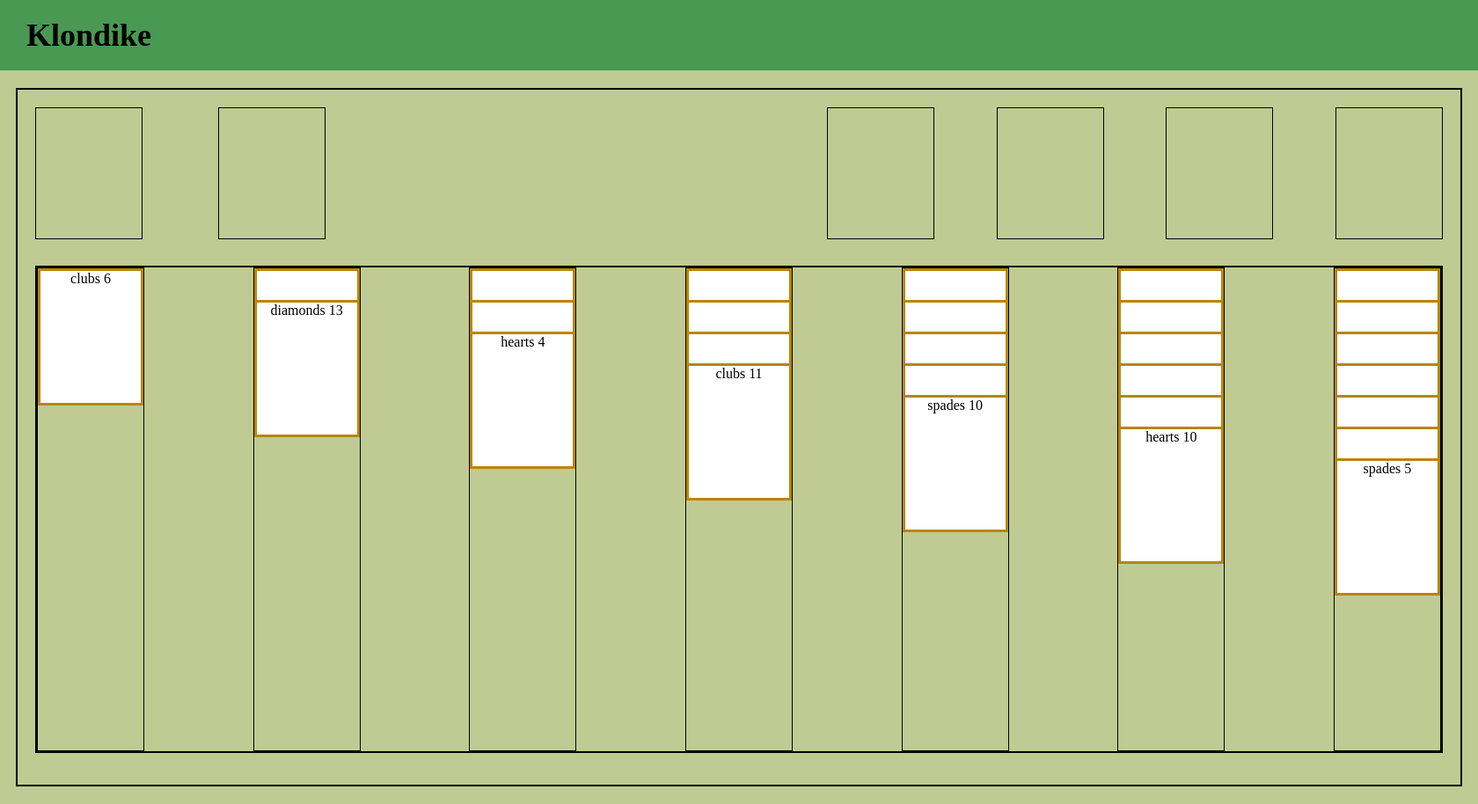
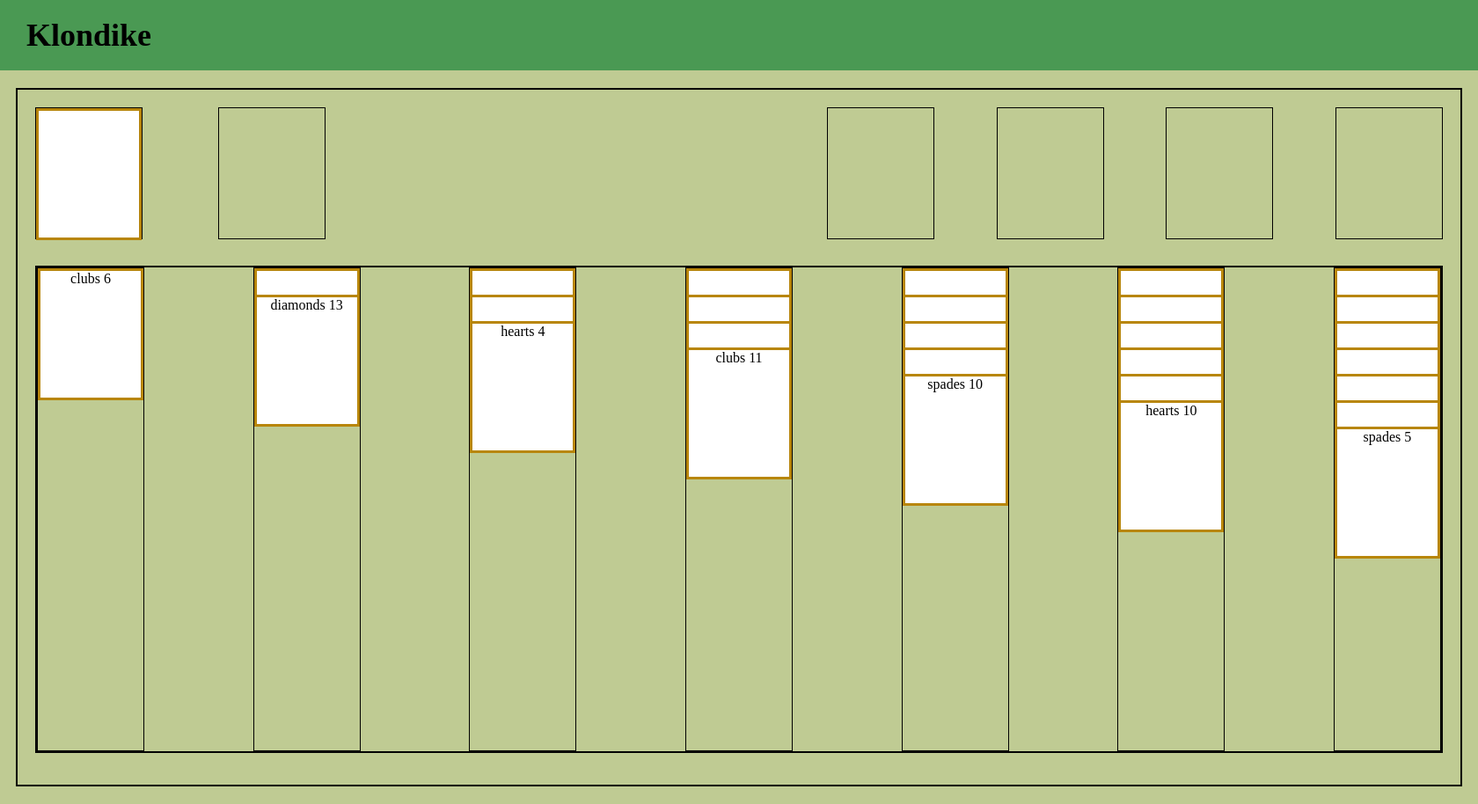
Before and after one commit to botondDonath/klondike, a Flask app: page / in a window 1680 px wide. Shown: the whole page at 88% size. Run offline with Flask 2, Linux system fonts and the light colour scheme.

Commit message:
Pile remaining cards into unflipped container

```diff
--- a/static/css/main.css
+++ b/static/css/main.css
@@ -72,11 +72,28 @@ body {
     border: black solid 1px;
 }
 
-.column .card {
+#unflipped {
+    position: relative;
+    top: 0;
+    left: 0;
+}
+
+#unflipped .card {
+    position: absolute;
+    top: 0;
+    left: 0;
+}
+
+.card {
+    box-sizing: border-box;
     height: 150px;
-    margin-bottom: -120px;
+    width: 120px;
     border: darkgoldenrod solid 3px;
     background: white;
+}
+
+.column .card {
+    margin-bottom: -120px;
 }
 
 .card-header {
--- a/static/js/dom.js
+++ b/static/js/dom.js
@@ -43,7 +43,11 @@ export const dom = {
                 }
             }
             const unflippedPile = document.getElementById('unflipped');
-
+            let zIndex = 1;
+            for (const card of deck) {
+                card.style.zIndex = (zIndex++).toString();
+                unflippedPile.appendChild(card);
+            }
         }
     }
 };
```
